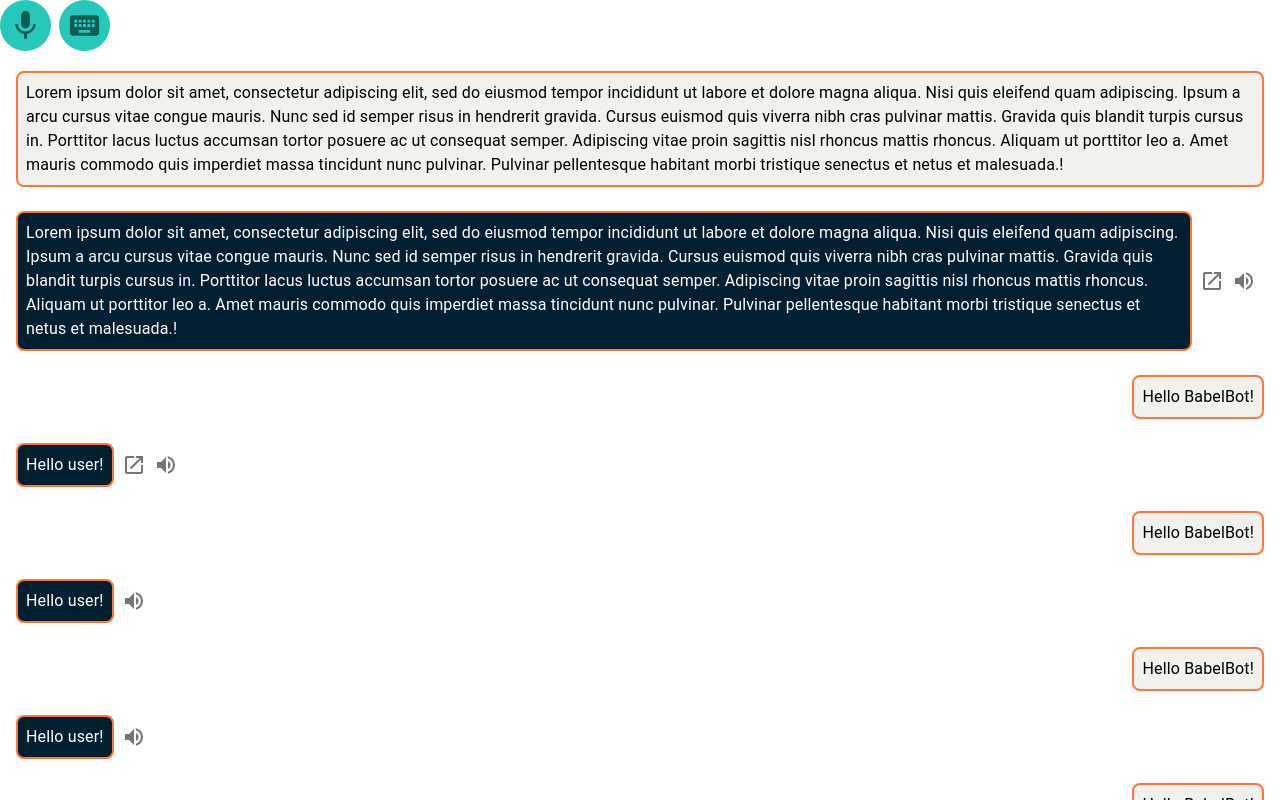
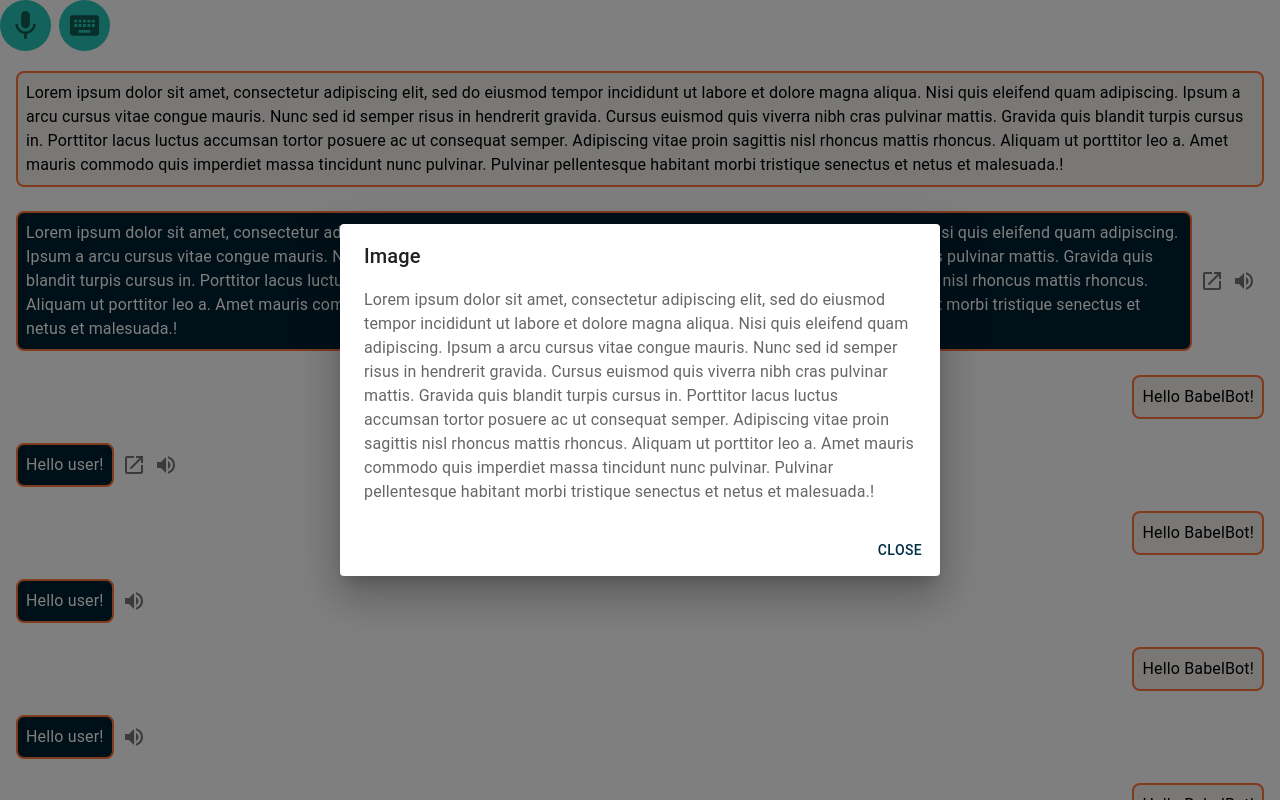
Before and after one commit to Project-BabelBot/BabelBot-Code, a React (Vite) app in the folder frontend/: page /response in a window 1280 px wide. Both pictures are taken after a click on the button 1212 px from the left and 281 px from the top of the page. Shown: the top 800 px of the page. Built offline with nearby package versions, Linux system fonts and the light colour scheme.

Commit message:
Show model when user clicks image button

```diff
--- a/frontend/src/pages/ResponsePage.tsx
+++ b/frontend/src/pages/ResponsePage.tsx
@@ -7,6 +7,12 @@ import ListItemText from "@mui/material/ListItemText";
 import { useState } from "react";
 import ActionButtons from "../components/ActionButtons";
 import IconButton from "@mui/material/IconButton";
+import Dialog from "@mui/material/Dialog";
+import DialogTitle from "@mui/material/DialogTitle";
+import DialogContent from "@mui/material/DialogContent";
+import DialogContentText from "@mui/material/DialogContentText";
+import DialogActions from "@mui/material/DialogActions";
+import Button from "@mui/material/Button";
 
 const styles = {
   // TODO: Fix theming
@@ -58,6 +64,12 @@ type Message = {
 const ResponsePage = () => {
   const [messages, setmessages] = useState(demoMessages);
   const [open, setOpen] = useState(false);
+  const [selectedMessage, setSelectedMessage] = useState<Message | null>(null);
+
+  const handleDialogClose = () => {
+    setOpen(false);
+    setSelectedMessage(null);
+  };
 
   return (
     <Box>
@@ -80,7 +92,10 @@ const ResponsePage = () => {
                 <Box sx={styles.actionItems}>
                   {o.attachment && (
                     <IconButton
-                      onClick={() => setOpen(true)}
+                      onClick={() => {
+                        setOpen(true);
+                        setSelectedMessage(o);
+                      }}
                       sx={styles.actionButton}
                     >
                       <OpenInNewIcon />
@@ -95,6 +110,17 @@ const ResponsePage = () => {
           );
         })}
       </List>
+      {selectedMessage && (
+        <Dialog open={open} onClose={handleDialogClose}>
+          <DialogTitle>Image</DialogTitle>
+          <DialogContent>
+            <DialogContentText>{selectedMessage.content}</DialogContentText>
+          </DialogContent>
+          <DialogActions>
+            <Button onClick={handleDialogClose}>Close</Button>
+          </DialogActions>
+        </Dialog>
+      )}
     </Box>
   );
 };
```
